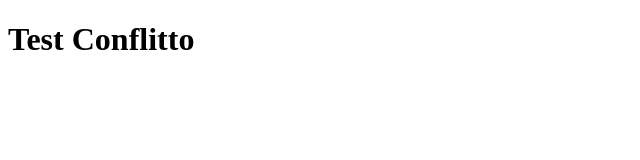
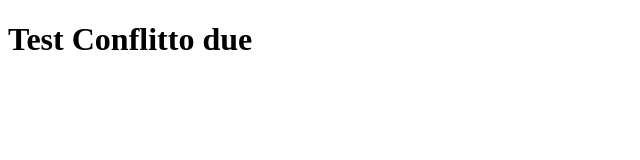
Before and after one commit to mariangelamarasciuolo/s7d4, a plain HTML site: page index.html in a window 1280 px wide. Shown: the full height of the page, 0-640 px from the left. Drawn offline with Linux system fonts and the light colour scheme.

Commit message:
conflittodue

```diff
--- a/index.html
+++ b/index.html
@@ -8,7 +8,7 @@
 </head>
 
 <body>
-    <h1>Test Conflitto</h1>
+    <h1>Test Conflitto due</h1>
 
 </body>
 
```
